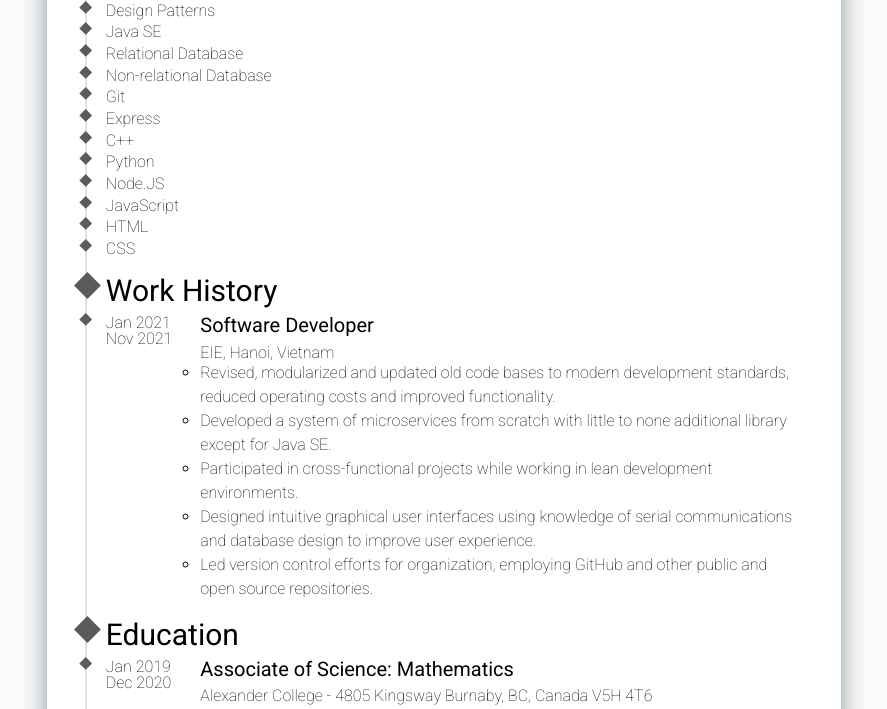
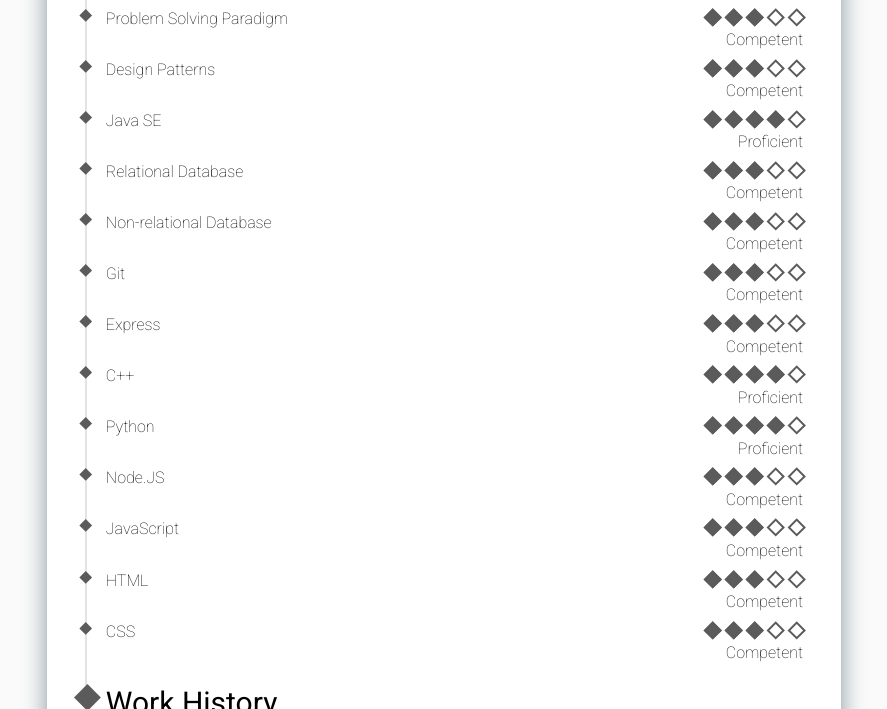
Before and after one commit to ARandomStrangerr/ARandomStrangerr.github.io, a plain HTML site: page index.html in a window 1280 px wide. Shown: the part 502-1211 px from the top of the page, without its empty margins (196-1083 px from the left). Drawn offline with Linux system fonts and the light colour scheme.

Commit message:
init commit

```diff
--- a/index.html
+++ b/index.html
@@ -29,86 +29,212 @@
 				<div class="skill-list">
 					<div>
 						<div class="small-point"></div>
-						<div class="">
+						<div class="skill-name">
 							Data Structure
+						</div>
+						<div class="skill-level skill-level-proficient">
+							<div>
+								<div></div>
+								<div></div>
+								<div></div>
+								<div></div>
+								<div></div>
+							</div>
 						</div>
 					</div>
 					<div>
 						<div class="small-point"></div>
-						<div class="">
+						<div class="skill-name">
 							Problem Solving Paradigm
+						</div>
+						<div class="skill-level skill-level-competent">
+							<div>
+								<div></div>
+								<div></div>
+								<div></div>
+								<div></div>
+								<div></div>
+							</div>
 						</div>
 					</div>
 					<div>
 						<div class="small-point"></div>
-						<div class="">
+						<div class="skill-name">
 							Design Patterns
+						</div>
+						<div class="skill-level skill-level-competent">
+							<div>
+								<div></div>
+								<div></div>
+								<div></div>
+								<div></div>
+								<div></div>
+							</div>
 						</div>
 					</div>
 					<div>
 						<div class="small-point"></div>
-						<div class="">
+						<div class="skill-name">
 							Java SE
+						</div>
+						<div class="skill-level skill-level-proficient">
+							<div>
+								<div></div>
+								<div></div>
+								<div></div>
+								<div></div>
+								<div></div>
+							</div>
 						</div>
 					</div>
 					<div>
 						<div class="small-point"></div>
-						<div class="">
+						<div class="skill-name">
 							Relational Database
+						</div>
+						<div class="skill-level skill-level-competent">
+							<div>
+								<div></div>
+								<div></div>
+								<div></div>
+								<div></div>
+								<div></div>
+							</div>
 						</div>
 					</div>
 					<div>
 						<div class="small-point"></div>
-						<div class="">
+						<div class="skill-name">
 							Non-relational Database
+						</div>
+						<div class="skill-level skill-level-competent">
+							<div>
+								<div></div>
+								<div></div>
+								<div></div>
+								<div></div>
+								<div></div>
+							</div>
 						</div>
 					</div>
 					<div>
 						<div class="small-point"></div>
-						<div class="">
+						<div class="skill-name">
 							Git
+						</div>
+						<div class="skill-level skill-level-competent">
+							<div>
+								<div></div>
+								<div></div>
+								<div></div>
+								<div></div>
+								<div></div>
+							</div>
 						</div>
 					</div>
 					<div>
 						<div class="small-point"></div>
-						<div class="">
+						<div class="skill-name">
 							Express
+						</div>
+						<div class="skill-level skill-level-competent">
+							<div>
+								<div></div>
+								<div></div>
+								<div></div>
+								<div></div>
+								<div></div>
+							</div>
 						</div>
 					</div>
 					<div>
 						<div class="small-point"></div>
-						<div class="">
+						<div class="skill-name">
 							C++
+						</div>
+						<div class="skill-level skill-level-proficient">
+							<div>
+								<div></div>
+								<div></div>
+								<div></div>
+								<div></div>
+								<div></div>
+							</div>
 						</div>
 					</div>
 					<div>
 						<div class="small-point"></div>
-						<div class="">
+						<div class="skill-name">
 							Python
+						</div>
+						<div class="skill-level skill-level-proficient">
+							<div>
+								<div></div>
+								<div></div>
+								<div></div>
+								<div></div>
+								<div></div>
+							</div>
 						</div>
 					</div>
 					<div>
 						<div class="small-point"></div>
-						<div class="">
+						<div class="skill-name">
 							Node.JS
+						</div>
+						<div class="skill-level skill-level-competent">
+							<div>
+								<div></div>
+								<div></div>
+								<div></div>
+								<div></div>
+								<div></div>
+							</div>
 						</div>
 					</div>
 					<div>
 						<div class="small-point"></div>
-						<div class="">
+						<div class="skill-name">
 							JavaScript
+						</div>
+						<div class="skill-level skill-level-competent">
+							<div>
+								<div></div>
+								<div></div>
+								<div></div>
+								<div></div>
+								<div></div>
+							</div>
 						</div>
 					</div>
 					<div>
 						<div class="small-point"></div>
-						<div class="">
+						<div class="skill-name">
 							HTML
+						</div>
+						<div class="skill-level skill-level-competent">
+							<div>
+								<div></div>
+								<div></div>
+								<div></div>
+								<div></div>
+								<div></div>
+							</div>
 						</div>
 					</div>
 					<div>
 						<div class="small-point"></div>
-						<div class="">
+						<div class="skill-name">
 							CSS
+						</div>
+						<div class="skill-level skill-level-competent">
+							<div>
+								<div></div>
+								<div></div>
+								<div></div>
+								<div></div>
+								<div></div>
+							</div>
 						</div>
 					</div>
 				</div>
--- a/style.css
+++ b/style.css
@@ -122,10 +122,83 @@ h3{
 
 .skill-list > div{
 	padding-bottom: 1.5mm;
+	display: flex;
+	flex-direction: row;
+}
+
+.skill-list > div > .skill-name{
+	flex-grow: 1;
 }
 
 .skill-list > div:last-child{
 	padding-bottom: 0;
+}
+
+.skill-level > div {
+	display: flex;
+	flex-direction: row;
+}
+
+.skill-level{
+	line-height: 2;
+	text-align: right;
+}
+
+.skill-level > div > div{
+	width: 2.5mm;
+	height: 2.5mm;
+	border: 2px solid #5B5B5B;
+	transform: rotate(45deg);
+	margin-left: 2mm;
+}
+
+.skill-level-novice > div > div:first-child {
+	background-color: #5B5B5B;
+}
+.skill-level-novice::after{
+	content: "Novice";
+}
+
+.skill-level-advance > div > div:nth-child(1),
+.skill-level-advance > div > div:nth-child(2){
+	background-color: #5B5B5B;
+}
+
+.skill-level-advance::after{
+	content:"Advance";
+}
+
+.skill-level-competent > div > div:nth-child(1),
+.skill-level-competent > div > div:nth-child(2),
+.skill-level-competent > div > div:nth-child(3){
+	background-color: #5B5B5B;
+}
+
+.skill-level-competent::after{
+	content: "Competent";
+}
+
+.skill-level-proficient > div > div:nth-child(1),
+.skill-level-proficient > div > div:nth-child(2),
+.skill-level-proficient > div > div:nth-child(3),
+.skill-level-proficient > div > div:nth-child(4){
+	background-color: #5B5B5B;
+}
+
+.skill-level-proficient::after{
+	content: "Proficient";
+}
+
+.skill-level-expert > div > div:nth-child(1),
+.skill-level-expert > div > div:nth-child(2),
+.skill-level-expert > div > div:nth-child(3),
+.skill-level-expert > div > div:nth-child(4),
+.skill-level-expert > div > div:nth-child(5){
+	background-color: #5B5B5B;
+}
+
+.skill-level-expert::after{
+	content: "Expert";
 }
 
 .display-work-history ul{
```
